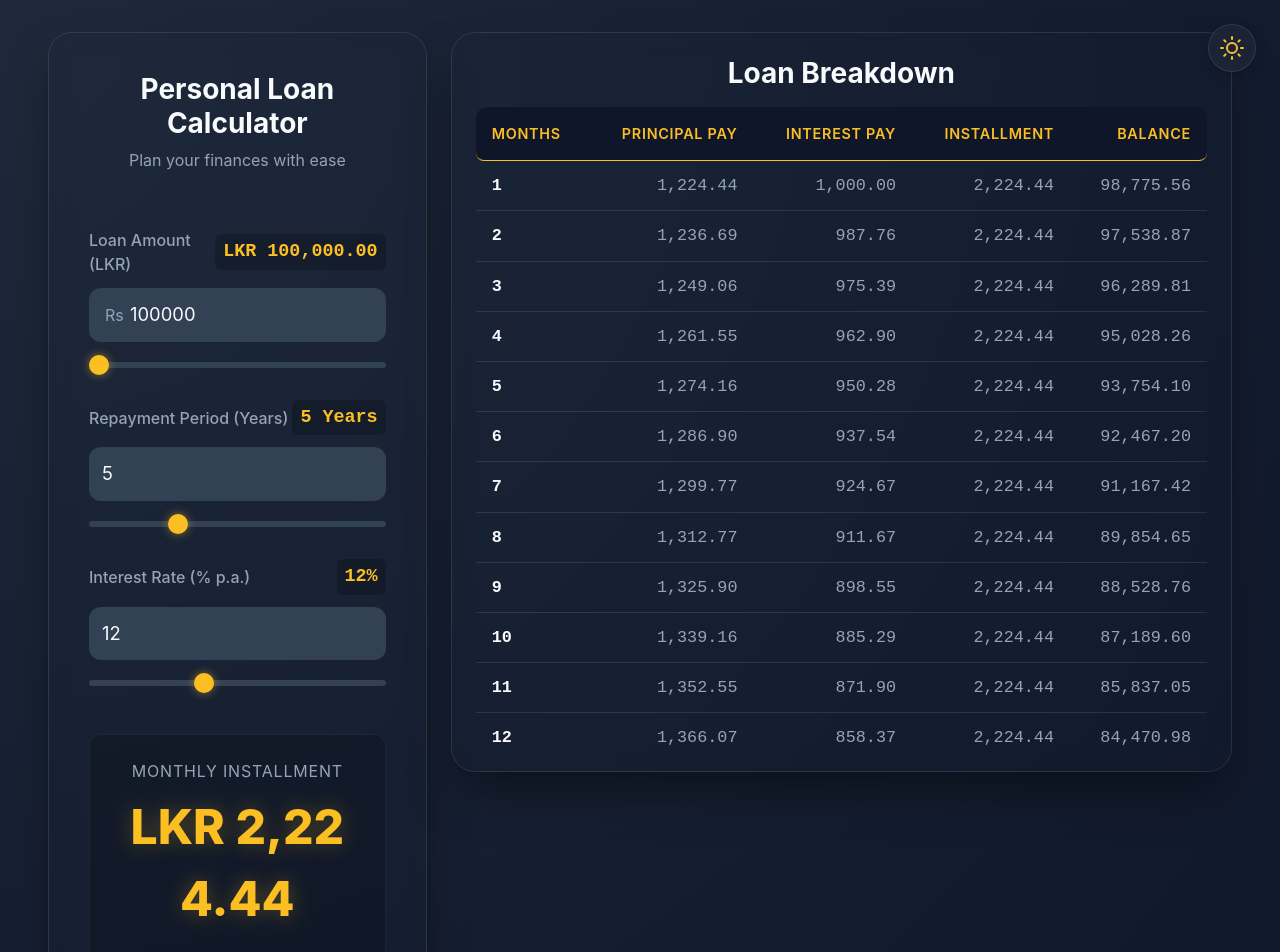
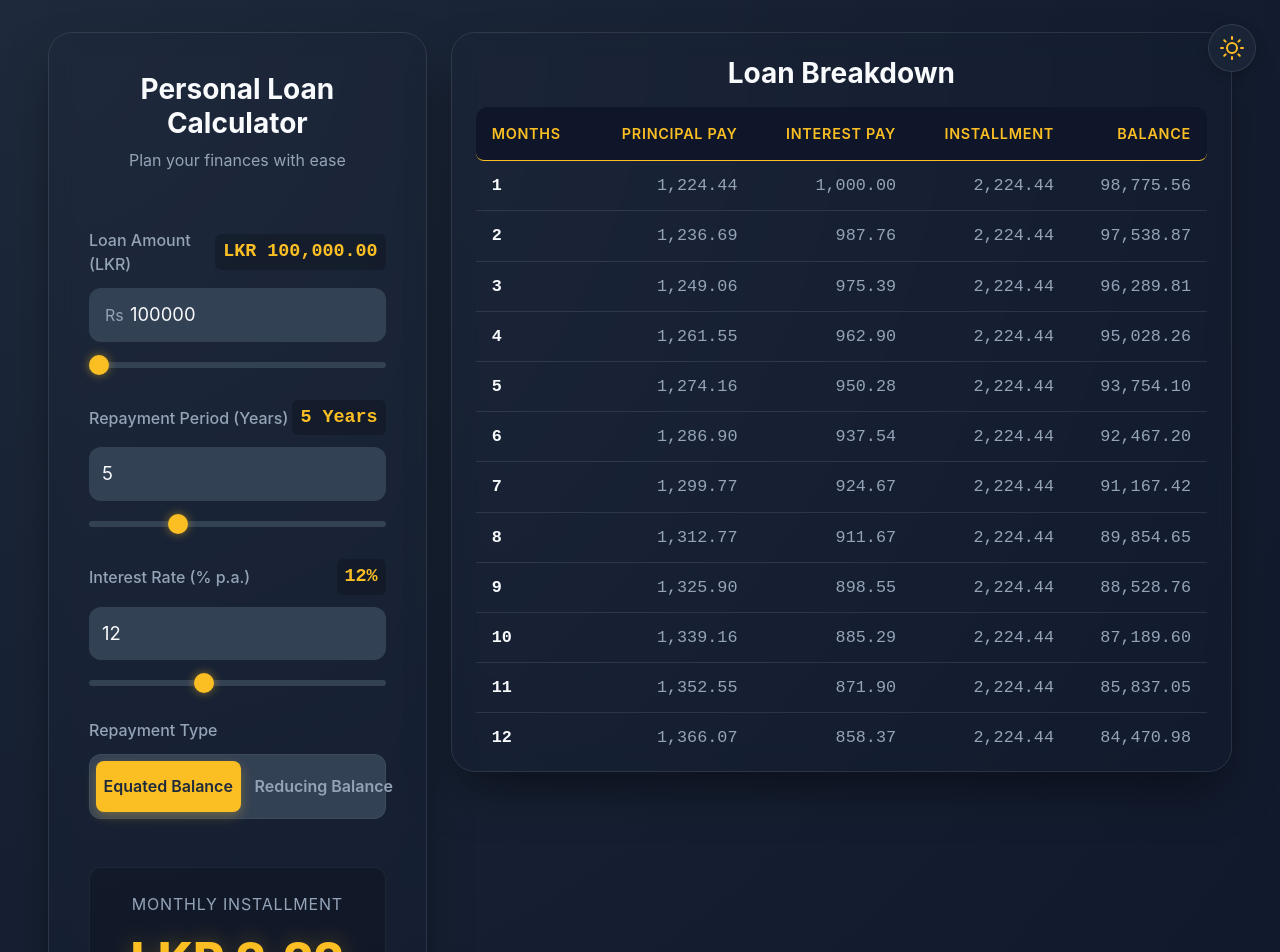
Before and after one commit to dushyanthkandiah/srilanka-bank-loan-calculator, a Next.js app: page / in a window 1280 px wide. Shown: the top 952 px of the page. Built offline with nearby package versions, Linux system fonts and the light colour scheme.

Commit message:
feat: add initial Sri Lanka bank loan calculator UI component and styles.

```diff
--- a/src/app/components/Calculator.module.css
+++ b/src/app/components/Calculator.module.css
@@ -119,6 +119,42 @@
     box-shadow: 0 0 0 2px rgba(251, 191, 36, 0.2);
 }
 
+.toggleGroup {
+    display: flex;
+    background: var(--surface-highlight);
+    border-radius: var(--radius);
+    padding: 0.35rem;
+    gap: 0.35rem;
+    border: 1px solid rgba(255, 255, 255, 0.05);
+}
+
+.toggleBtn {
+    flex: 1;
+    border: none;
+    background: transparent;
+    color: var(--text-muted);
+    padding: 0.85rem 0.5rem;
+    border-radius: calc(var(--radius) - 4px);
+    font-size: 1rem;
+    font-weight: 600;
+    cursor: pointer;
+    transition: all 0.3s cubic-bezier(0.4, 0, 0.2, 1);
+    white-space: nowrap;
+}
+
+.toggleBtnActive {
+    background: var(--primary);
+    color: #1e293b;
+    /* Dark text on gold for better contrast */
+    box-shadow: 0 4px 12px rgba(251, 191, 36, 0.3);
+}
+
+.toggleBtn:hover:not(.toggleBtnActive) {
+    background: rgba(255, 255, 255, 0.05);
+    color: var(--foreground);
+}
+
+
 /* Range Slider Styling */
 .slider {
     -webkit-appearance: none;
--- a/src/app/components/Calculator.tsx
+++ b/src/app/components/Calculator.tsx
@@ -15,6 +15,8 @@ interface CalculatorProps {
     firstMonthCapital: number;
     totalPayment: number;
     totalInterest: number;
+    repaymentType: string;
+    setRepaymentType: (val: string) => void;
 }
 
 const Calculator: React.FC<CalculatorProps> = ({
@@ -29,6 +31,8 @@ const Calculator: React.FC<CalculatorProps> = ({
     firstMonthCapital,
     totalPayment,
     totalInterest,
+    repaymentType,
+    setRepaymentType,
 }) => {
     // Constants
     const MIN_AMOUNT = 100000;
@@ -149,9 +153,32 @@ const Calculator: React.FC<CalculatorProps> = ({
                 />
             </div>
 
+            {/* Repayment Type Toggle */}
+            <div className={styles.inputGroup}>
+                <label className={styles.label}>Repayment Type</label>
+                <div className={styles.toggleGroup}>
+                    <button
+                        type="button"
+                        className={`${styles.toggleBtn} ${repaymentType === "equated" ? styles.toggleBtnActive : ""}`}
+                        onClick={() => setRepaymentType("equated")}
+                    >
+                        Equated Balance
+                    </button>
+                    <button
+                        type="button"
+                        className={`${styles.toggleBtn} ${repaymentType === "reducing" ? styles.toggleBtnActive : ""}`}
+                        onClick={() => setRepaymentType("reducing")}
+                    >
+                        Reducing Balance
+                    </button>
+                </div>
+            </div>
+
             {/* Results */}
             <div className={styles.resultSection}>
-                <div className={styles.resultLabel}>Monthly Installment</div>
+                <div className={styles.resultLabel}>
+                    {repaymentType === "equated" ? "Monthly Installment" : "First Month Installment"}
+                </div>
                 <div className={styles.resultValue}>{formatCurrency(emi)}</div>
             </div>
 
--- a/src/app/page.tsx
+++ b/src/app/page.tsx
@@ -30,6 +30,7 @@ export default function Home() {
   const [totalInterest, setTotalInterest] = useState<number>(0);
   const [schedule, setSchedule] = useState<PaymentSchedule[]>([]);
   const [isDark, setIsDark] = useState<boolean>(true);
+  const [repaymentType, setRepaymentType] = useState<string>("equated");
 
   // Load from LocalStorage on Mount
   useEffect(() => {
@@ -37,10 +38,11 @@ export default function Home() {
     const savedData = localStorage.getItem("loan_calculator_data");
     if (savedData) {
       try {
-        const { amount, rate, time } = JSON.parse(savedData);
+        const { amount, rate, time, type } = JSON.parse(savedData);
         if (amount) setLoanAmount(amount);
         if (rate) setInterestRate(rate);
         if (time) setYears(time);
+        if (type) setRepaymentType(type);
       } catch (e) {
         console.error("Failed to parse saved data", e);
       }
@@ -74,21 +76,26 @@ export default function Home() {
 
   // Save to LocalStorage on Change
   useEffect(() => {
-    const data = { amount: loanAmount, rate: interestRate, time: years };
+    const data = { amount: loanAmount, rate: interestRate, time: years, type: repaymentType };
     localStorage.setItem("loan_calculator_data", JSON.stringify(data));
-  }, [loanAmount, interestRate, years]);
+  }, [loanAmount, interestRate, years, repaymentType]);
 
   useEffect(() => {
     calculateLoan();
-  }, [loanAmount, interestRate, years]);
+  }, [loanAmount, interestRate, years, repaymentType]);
 
   const calculateLoan = () => {
     const principal = loanAmount;
     const ratePerMonth = interestRate / 12 / 100;
     const numberOfPayments = years * 12;
 
+    const newSchedule: PaymentSchedule[] = [];
+    let remainingBalance = principal;
+    let totalPaid = 0;
+    let totalInt = 0;
+
+    if (repaymentType === "equated") {
       let monthlyInstallment = 0;
-
       if (interestRate === 0) {
         monthlyInstallment = principal / numberOfPayments;
       } else {
@@ -97,30 +104,11 @@ export default function Home() {
         monthlyInstallment = numerator / denominator;
       }
 
-    // Set First Month Data
-    const firstInterest = principal * ratePerMonth;
-    const firstCapital = monthlyInstallment - firstInterest;
-
-    setEmi(monthlyInstallment);
-    setFirstMonthInterest(firstInterest);
-    setFirstMonthCapital(firstCapital);
-
-    // Set Totals
-    const totalPay = monthlyInstallment * numberOfPayments;
-    const totalInt = totalPay - principal;
-    setTotalPayment(totalPay);
-    setTotalInterest(totalInt > 0 ? totalInt : 0);
-
-    // Generate Schedule
-    const newSchedule: PaymentSchedule[] = [];
-    let remainingBalance = principal;
-
       for (let i = 1; i <= numberOfPayments; i++) {
         const interest = remainingBalance * ratePerMonth;
         const capital = monthlyInstallment - interest;
         remainingBalance -= capital;
 
-      // Handle floating point precision for last payment
         if (i === numberOfPayments && Math.abs(remainingBalance) < 1) {
           remainingBalance = 0;
         }
@@ -132,7 +120,40 @@ export default function Home() {
           monthlyInstallment: monthlyInstallment,
           balance: remainingBalance > 0 ? remainingBalance : 0,
         });
+        totalPaid += monthlyInstallment;
+        totalInt += interest;
       }
+      setEmi(monthlyInstallment);
+    } else {
+      // Reducing Balance - Equated Principal
+      const equatedPrincipal = principal / numberOfPayments;
+      for (let i = 1; i <= numberOfPayments; i++) {
+        const interest = remainingBalance * ratePerMonth;
+        const installment = equatedPrincipal + interest;
+        remainingBalance -= equatedPrincipal;
+
+        if (i === numberOfPayments && Math.abs(remainingBalance) < 1) {
+          remainingBalance = 0;
+        }
+
+        newSchedule.push({
+          month: i,
+          principalPayment: equatedPrincipal,
+          interestPayment: interest,
+          monthlyInstallment: installment,
+          balance: remainingBalance > 0 ? remainingBalance : 0,
+        });
+        totalPaid += installment;
+        totalInt += interest;
+      }
+      // For reducing balance, show the first month's installment
+      setEmi(newSchedule[0]?.monthlyInstallment || 0);
+    }
+
+    setFirstMonthInterest(newSchedule[0]?.interestPayment || 0);
+    setFirstMonthCapital(newSchedule[0]?.principalPayment || 0);
+    setTotalPayment(totalPaid);
+    setTotalInterest(totalInt);
     setSchedule(newSchedule);
   };
 
@@ -155,6 +176,8 @@ export default function Home() {
               firstMonthCapital={firstMonthCapital}
               totalPayment={totalPayment}
               totalInterest={totalInterest}
+              repaymentType={repaymentType}
+              setRepaymentType={setRepaymentType}
             />
           </div>
           <div className="col-12 col-md-6 col-lg-7 col-xl-8">
```
Lines whose indentation alone changed are shown as unchanged.
